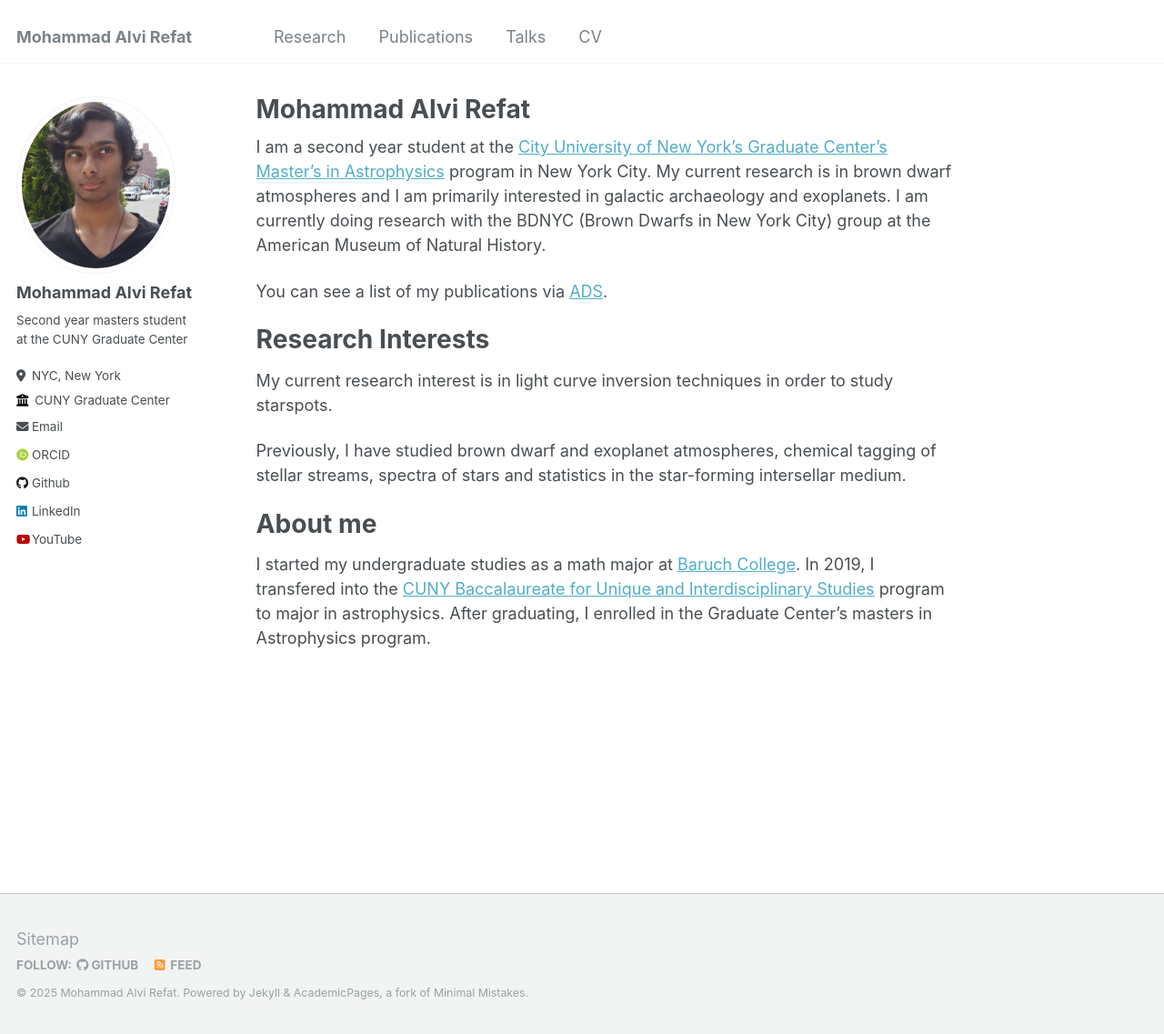
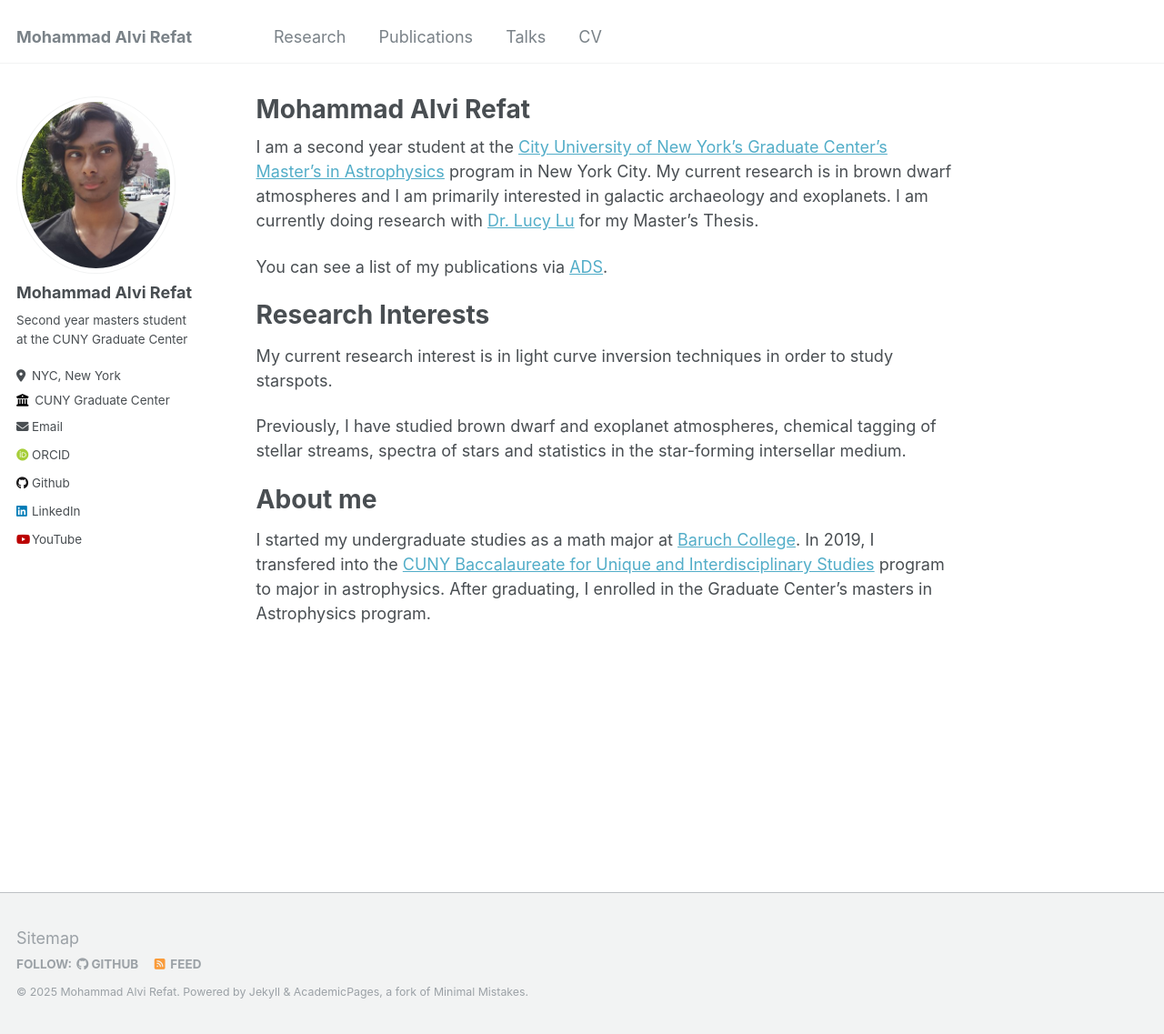
Before and after one commit to MohammadRefat23/MohammadRefat23.github.io, a Jekyll site: the page built from _pages/about.md, in a window 1280 px wide and 1137 px high. Shown: the whole window at 91% size. Built offline with Jekyll 4.4.1, drawn with Linux system fonts in a browser that asks for light colours; some web fonts are replaced.

Commit message:
updated CV & About ME

```diff
--- a/_pages/about.md
+++ b/_pages/about.md
@@ -7,7 +7,7 @@ redirect_from:
   - /about.html
 ---
 
-I am a second year student at the [City University of New York’s Graduate Center’s](https://www.gc.cuny.edu/physics) [Master's in Astrophysics](https://www.gc.cuny.edu/astrophysics) program in New York City. My current research is in brown dwarf atmospheres and I am primarily interested in galactic archaeology and exoplanets. I am currently doing research with the BDNYC (Brown Dwarfs in New York City) group at the American Museum of Natural History.
+I am a second year student at the [City University of New York’s Graduate Center’s](https://www.gc.cuny.edu/physics) [Master's in Astrophysics](https://www.gc.cuny.edu/astrophysics) program in New York City. My current research is in brown dwarf atmospheres and I am primarily interested in galactic archaeology and exoplanets. I am currently doing research with [Dr. Lucy Lu](https://astronomy.osu.edu/people/lu.3234) for my Master's Thesis.
 
 You can see a list of my publications via [ADS](https://ui.adsabs.harvard.edu/search/p_=0&q=orcid%3A0000-0003-3149-4501&sort=date%20desc%2C%20bibcode%20desc).
 
```
Also changed, not shown: _talks/2022-06-14-talk-5.md (+1 -1 lines), 1 other file.
